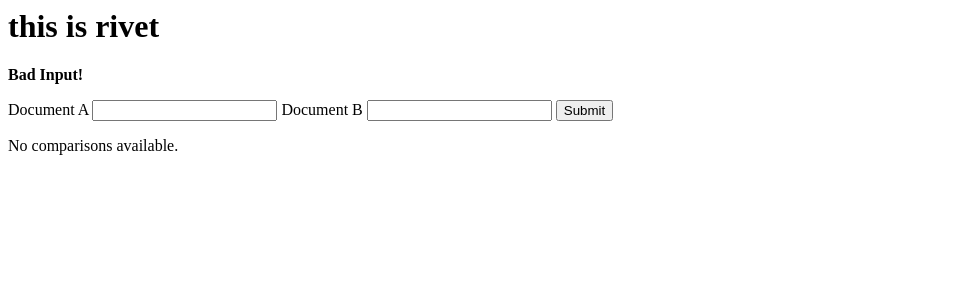
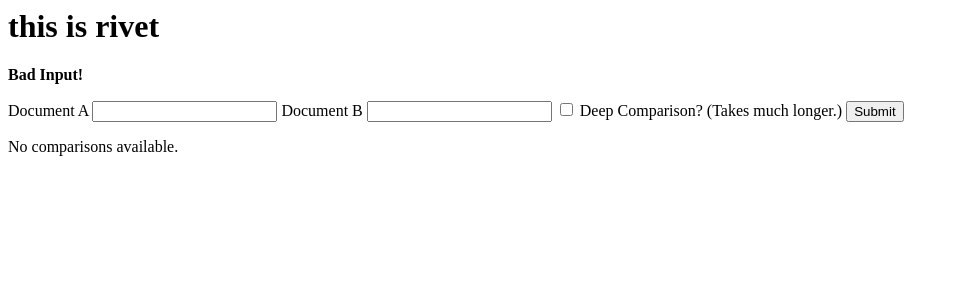
Before and after one commit to DruidGreeneyes/rivet_site, a Django app: page /rivet/submit/ in a window 1280 px wide. Shown: the top 300 px of the page, without its empty margins (0-959 px from the left). Run offline with Django 3.2, Linux system fonts and the light colour scheme; data that the repository does not hold is empty.

Commit message:
add faster untrained comparison

```diff
--- a/rivet/templates/rivet/index.html
+++ b/rivet/templates/rivet/index.html
@@ -8,6 +8,8 @@
     <input type="text" name="doca" id="doc_a"/>
     <label for="doc_b">Document B</label>
     <input type="text" name="docb" id="doc_b"/>
+    <input type="checkbox" name="deep" id="deep_c"/>
+    <label for="deep_c">Deep Comparison? (Takes much longer.)</label>
     <input type="submit" value="Submit"/>
 </form>
 
--- a/rivet/views.py
+++ b/rivet/views.py
@@ -24,7 +24,9 @@ def index(request):
 
 def submit(request):
     try:
+        print(request.POST.keys())
         document_a, document_b = sorted((request.POST['doca'], request.POST['docb']))
+        do_deep = 'deep' in request.POST
     except KeyError:
         latest_comparisons = get_latest_comparisons()
         return render(request, 'rivet/index.html', {
@@ -36,9 +38,12 @@ def submit(request):
             cmp = Comparison.objects.get(document_a=document_a, document_b=document_b)
         except Comparison.DoesNotExist:
             print("Comparing documents: ")
-            with Lexicon.open(size=1000, nnz=8) as lexicon:
-                result = rivet.compare_documents(document_a, document_b, lexicon=lexicon, ingest=True)
-                result = result[0][1]
+            if do_deep:
+                with Lexicon.open(size=1000, nnz=8) as lexicon:
+                    result = rivet.compare_documents(document_a, document_b, lexicon=lexicon, ingest=True)
+            else:
+                result = rivet.compare_documents(document_a, document_b)
+            result = result[0][1]
             cmp = Comparison(document_a=document_a, document_b=document_b, result=result)
             cmp.save()
         return HttpResponseRedirect(reverse('comparison', args=(cmp.id,)))
```
